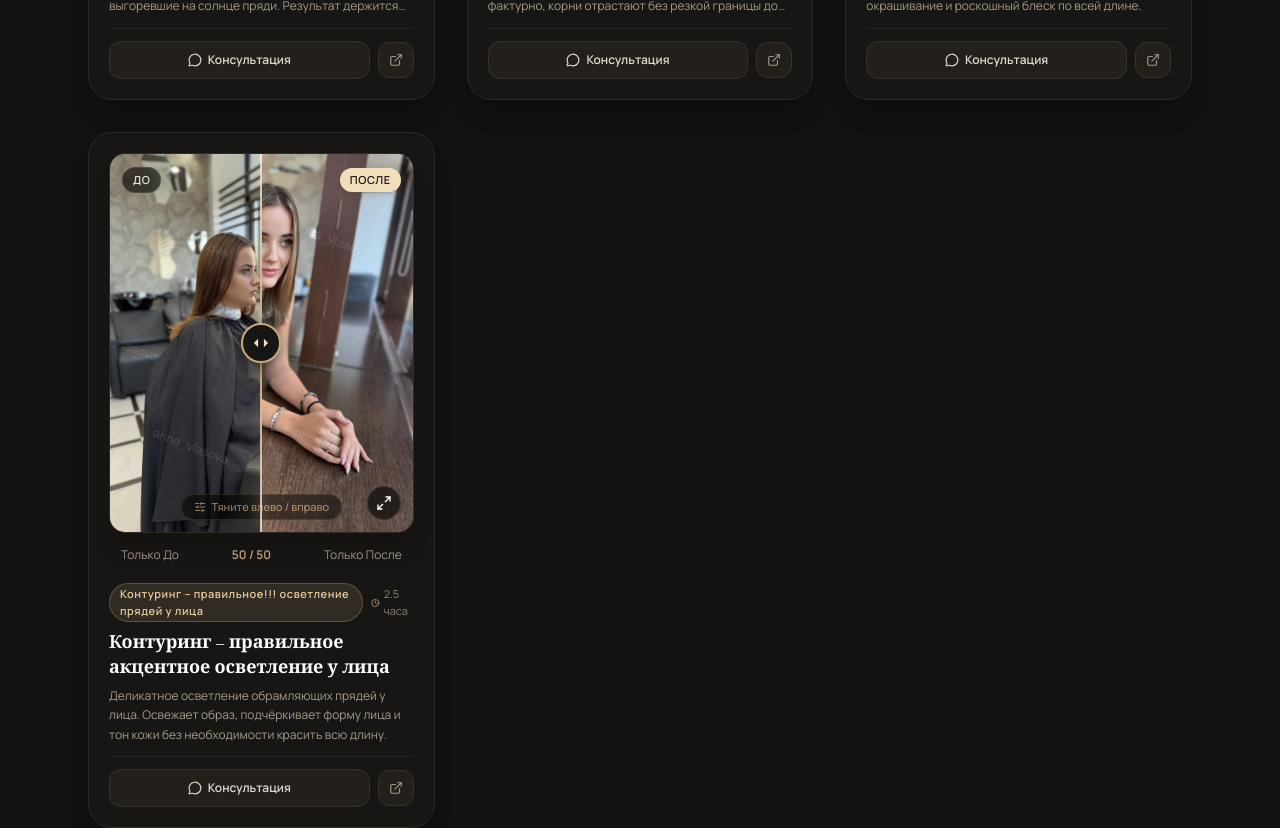
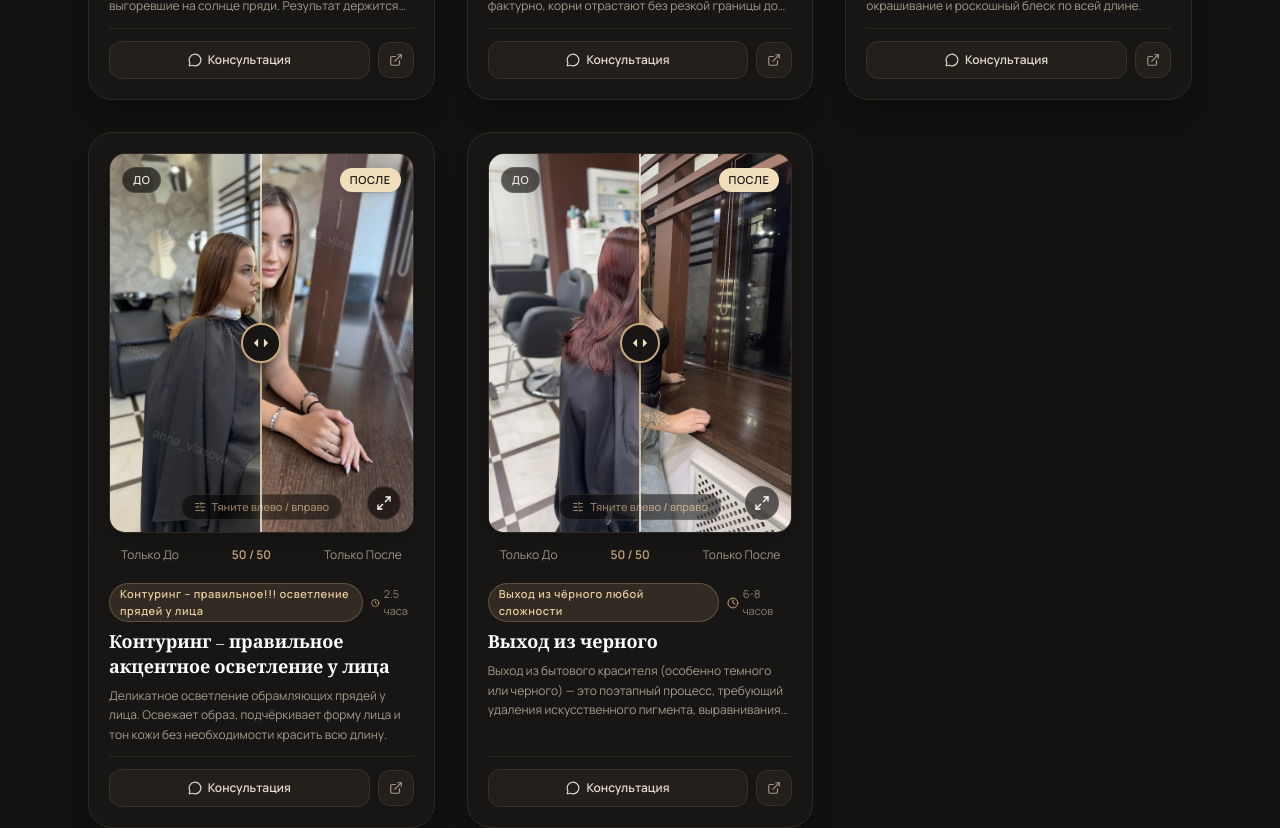
Before and after one commit to AnnaTomsk/annaVlasova, a React (Vite) app: page / in a window 1280 px wide. Shown: the part 3320-4148 px from the top of the page. Built offline with nearby package versions, Linux system fonts and the light colour scheme.

Commit message:
Update config.ts

```diff
--- a/src/config.ts
+++ b/src/config.ts
@@ -168,6 +168,17 @@ export const siteConfig: SiteConfig = {
       duration: "2.5 часа",
       tags: ["Контуринг", "Осветление у лица", "Экспресс преображение"],
       notes: "Идеально подходит для обновления образа и сохранения здоровья волос."
+    },
+    {
+      id: "outofblack",
+      title: "Выход из черного",
+      technique: "Выход из чёрного любой сложности",
+      beforeImage: "works/before-5.jpg",
+      afterImage: "works/after-5.jpg",
+      description: "Выход из бытового красителя (особенно темного или черного) — это поэтапный процесс, требующий удаления искусственного пигмента, выравнивания базы и нейтрализации нежелательной рыжины.",
+      duration: "6-8 часов",
+      tags: ["Контуринг", "Осветление у лица", "Экспресс преображение"],
+      notes: "Идеально подходит для обновления образа и сохранения здоровья волос."
     }
   ]
 };
```
